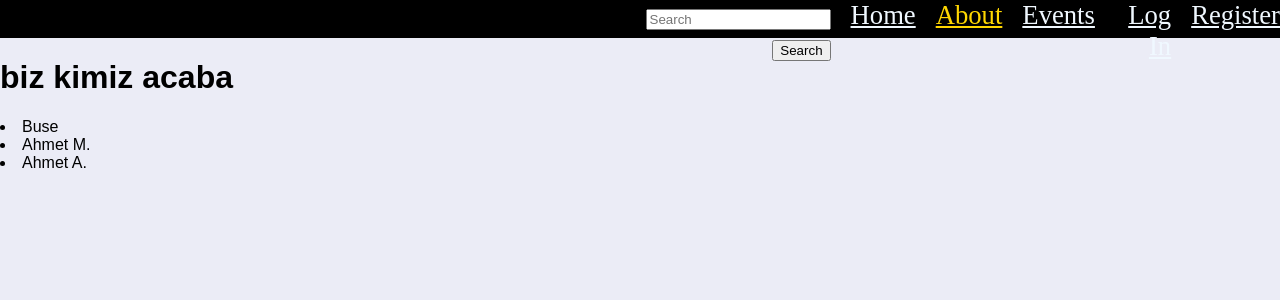
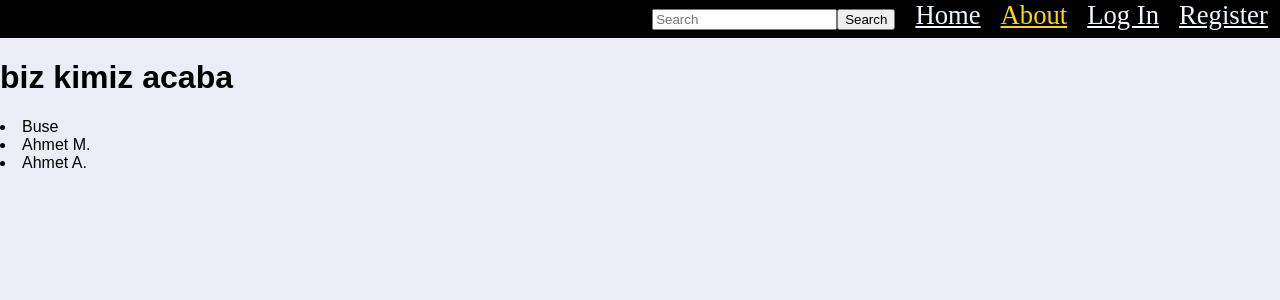
Before and after one commit to buseozkan/gibri, a React (Create React App) app: page /#/aboutus in a window 1280 px wide. Shown: the top 300 px of the page. Built offline with nearby package versions, Linux system fonts and the light colour scheme.

Commit message:
homepage refactored

```diff
--- a/src/App.js
+++ b/src/App.js
@@ -25,10 +25,9 @@ class App extends React.Component {
 
           <div className="appcss">
 
-            <Route path="/homepage" component={Home}/>
+            <Route path="/homepage" component={Programs}/>
             <Route path="/login" component={Login}/>
             <Route path="/aboutus" component={AboutUs}/>
-            <Route path="/events" component={Programs}/>
             <Route path="/register" component={Register}/>
             <Route path="/navbar" component={Navbar}/>
           </div>
--- a/src/components/NavBar/navbar.js
+++ b/src/components/NavBar/navbar.js
@@ -30,15 +30,6 @@ const Navbar = () => {
       </NavLink>
       <NavLink
         className="Navigation1"
-        to="/eventspage"
-        activeStyle={{
-          color: "gold",
-        }}
-      >
-        Events
-      </NavLink>
-      <NavLink
-        className="Navigation1"
         to="/login"
         activeStyle={{
           color: "gold",
```
